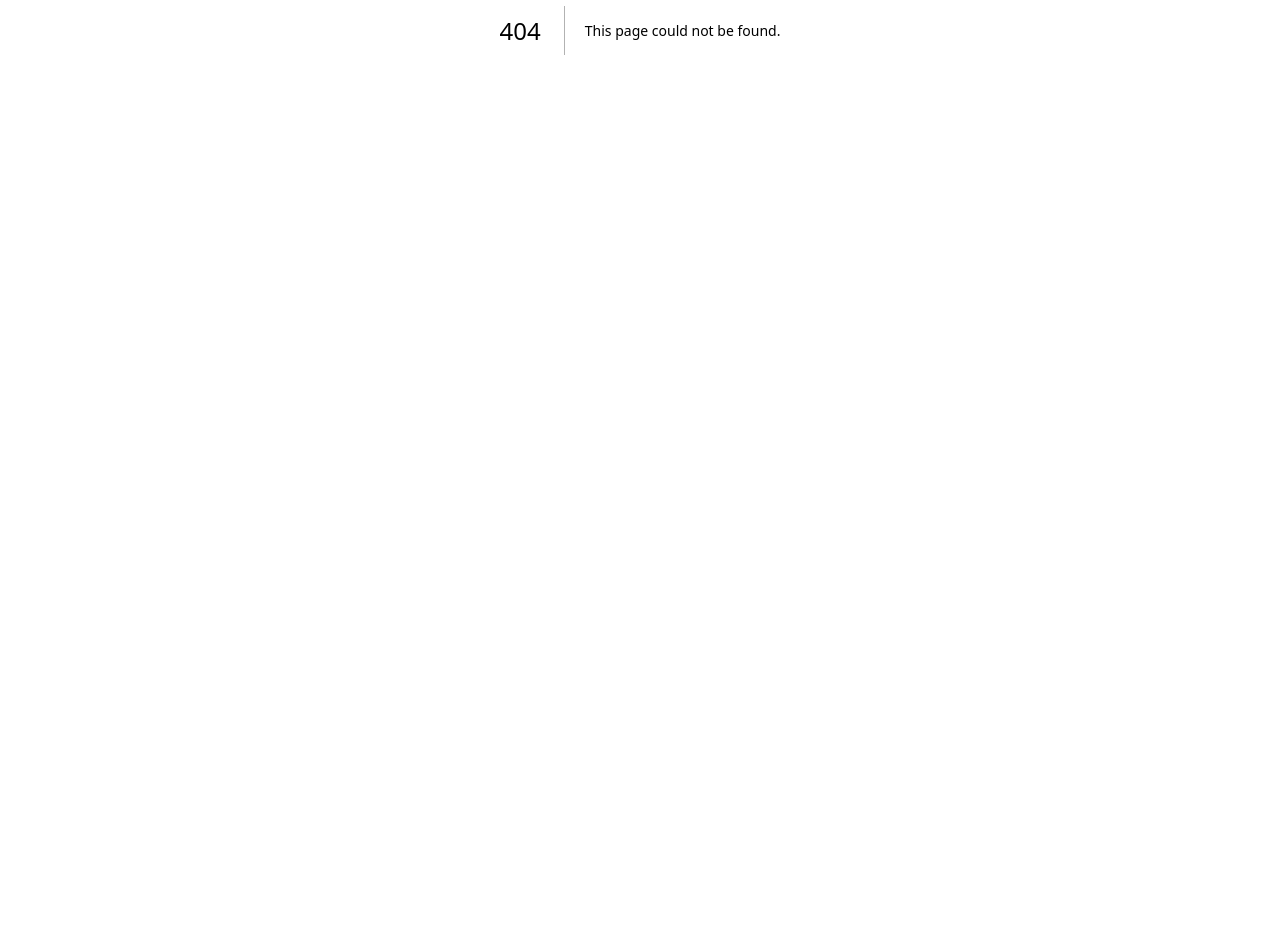
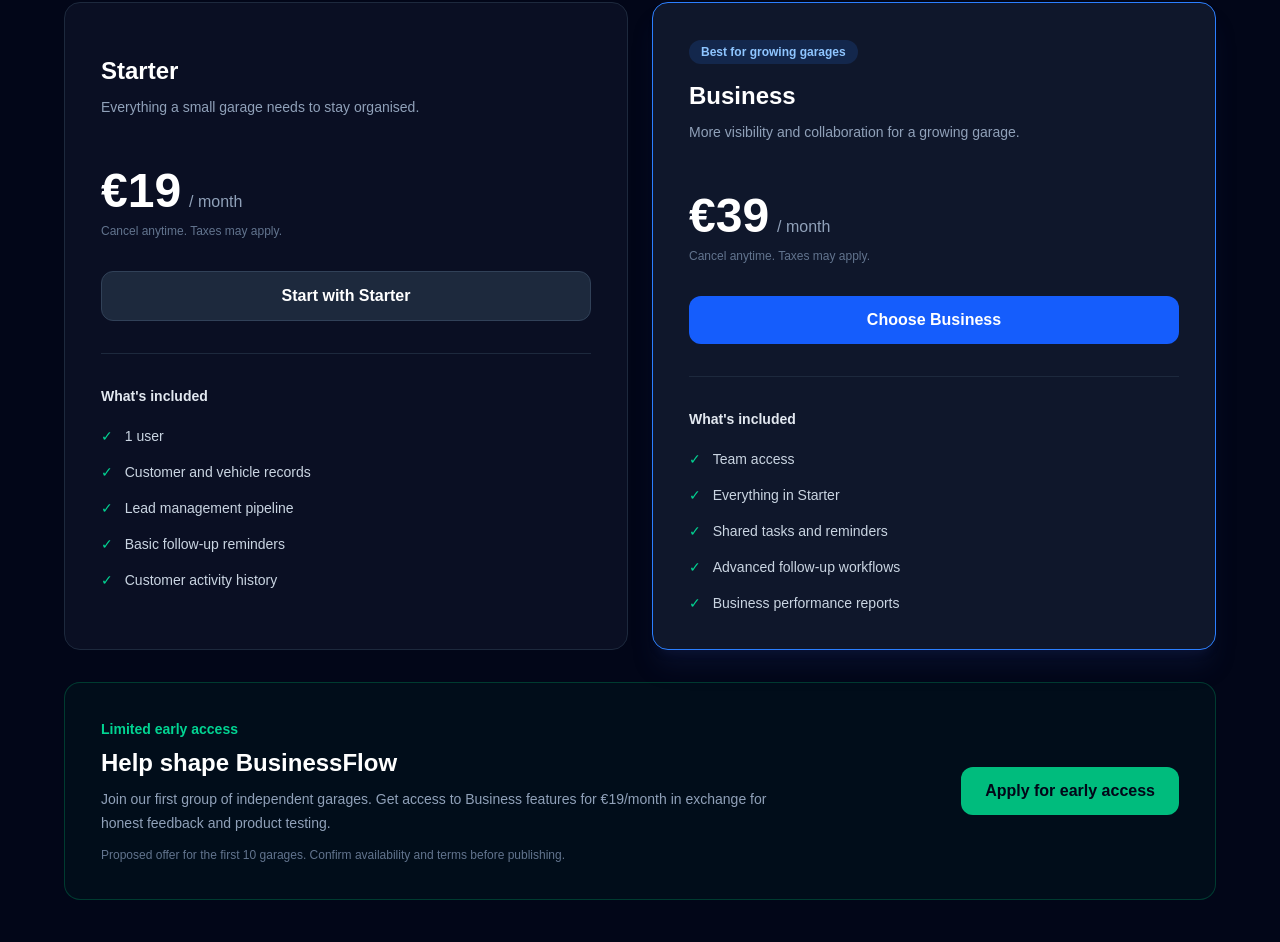
Before and after one commit to ionutpetru4046/business-flow, a Next.js app: page /pricing in a window 1280 px wide. Before the commit this address had no page. Shown: the part 370-1312 px from the top of the page. Before the commit the page ends 800 px from the top, so only its background shows below. Built offline with nearby package versions, Linux system fonts and the light colour scheme.

Commit message:
pricing page added

```diff
--- /dev/null
+++ b/app/pricing/page.tsx
@@ -0,0 +1,159 @@
+
+import Link from "next/link";
+
+const plans = [
+  {
+    name: "Starter",
+    price: 19,
+    description: "Everything a small garage needs to stay organised.",
+    features: [
+      "1 user",
+      "Customer and vehicle records",
+      "Lead management pipeline",
+      "Basic follow-up reminders",
+      "Customer activity history",
+    ],
+    cta: "Start with Starter",
+    plan: "starter",
+    featured: false,
+  },
+  {
+    name: "Business",
+    price: 39,
+    description: "More visibility and collaboration for a growing garage.",
+    features: [
+      "Team access",
+      "Everything in Starter",
+      "Shared tasks and reminders",
+      "Advanced follow-up workflows",
+      "Business performance reports",
+    ],
+    cta: "Choose Business",
+    plan: "business",
+    featured: true,
+  },
+];
+
+export default function PricingPage() {
+  return (
+    <main className="min-h-screen bg-slate-950 px-5 py-20 text-white sm:px-8">
+      <div className="mx-auto max-w-6xl">
+        <div className="mx-auto max-w-2xl text-center">
+          <p className="text-sm font-semibold uppercase tracking-[0.2em] text-blue-400">
+            BusinessFlow Garage CRM
+          </p>
+
+          <h1 className="mt-4 text-4xl font-bold tracking-tight sm:text-5xl">
+            Simple pricing. Better customer relationships.
+          </h1>
+
+          <p className="mt-5 text-lg text-slate-400">
+            Keep track of customers, manage follow-ups and bring more
+            customers back to your garage.
+          </p>
+
+          <p className="mt-4 text-sm text-slate-500">
+            No complicated setup. Choose the plan that fits your garage.
+          </p>
+        </div>
+
+        <div className="mt-12 grid gap-6 md:grid-cols-2">
+          {plans.map((plan) => (
+            <section
+              key={plan.plan}
+              className={`relative rounded-2xl border p-7 sm:p-9 ${
+                plan.featured
+                  ? "border-blue-500 bg-slate-900 shadow-xl shadow-blue-950/30"
+                  : "border-slate-800 bg-slate-900/60"
+              }`}
+            >
+              {plan.featured && (
+                <span className="inline-flex rounded-full bg-blue-500/15 px-3 py-1 text-xs font-semibold text-blue-300">
+                  Best for growing garages
+                </span>
+              )}
+
+              <h2 className="mt-4 text-2xl font-semibold">{plan.name}</h2>
+              <p className="mt-2 min-h-12 text-sm leading-6 text-slate-400">
+                {plan.description}
+              </p>
+
+              <div className="mt-6 flex items-baseline gap-2">
+                <span className="text-5xl font-bold">€{plan.price}</span>
+                <span className="text-slate-400">/ month</span>
+              </div>
+
+              <p className="mt-2 text-xs text-slate-500">
+                Cancel anytime. Taxes may apply.
+              </p>
+
+              <Link
+                href={`/signup?plan=${plan.plan}`}
+                className={`mt-8 flex w-full items-center justify-center rounded-xl px-5 py-3 font-semibold transition ${
+                  plan.featured
+                    ? "bg-blue-600 text-white hover:bg-blue-500"
+                    : "border border-slate-700 bg-slate-800 text-white hover:bg-slate-700"
+                }`}
+              >
+                {plan.cta}
+              </Link>
+
+              <div className="my-8 border-t border-slate-800" />
+
+              <p className="text-sm font-semibold text-slate-200">
+                What's included
+              </p>
+
+              <ul className="mt-5 space-y-4">
+                {plan.features.map((feature) => (
+                  <li
+                    key={feature}
+                    className="flex items-start gap-3 text-sm text-slate-300"
+                  >
+                    <span className="text-emerald-400" aria-hidden="true">
+                      ✓
+                    </span>
+                    <span>{feature}</span>
+                  </li>
+                ))}
+              </ul>
+            </section>
+          ))}
+        </div>
+
+        <section className="mt-8 rounded-2xl border border-emerald-900/70 bg-emerald-950/20 p-7 sm:p-9">
+          <div className="flex flex-col gap-5 sm:flex-row sm:items-center sm:justify-between">
+            <div>
+              <p className="text-sm font-semibold text-emerald-400">
+                Limited early access
+              </p>
+              <h2 className="mt-2 text-2xl font-bold">
+                Help shape BusinessFlow
+              </h2>
+              <p className="mt-2 max-w-2xl text-sm leading-6 text-slate-400">
+                Join our first group of independent garages. Get access
+                to Business features for €19/month in exchange for
+                honest feedback and product testing.
+              </p>
+              <p className="mt-3 text-xs text-slate-500">
+                Proposed offer for the first 10 garages. Confirm availability
+                and terms before publishing.
+              </p>
+            </div>
+
+            <Link
+              href="/signup?plan=early-access"
+              className="inline-flex shrink-0 items-center justify-center rounded-xl bg-emerald-500 px-6 py-3 font-semibold text-slate-950 transition hover:bg-emerald-400"
+            >
+              Apply for early access
+            </Link>
+          </div>
+        </section>
+
+        <p className="mt-10 text-center text-sm text-slate-500">
+          Questions? Contact our team to discuss the right plan for your garage.
+        </p>
+      </div>
+    </main>
+  );
+}
--- a/components/Footer.tsx
+++ b/components/Footer.tsx
@@ -7,6 +7,7 @@
   { href: "/dashboard", label: "Dashboard" },
   { href: "/login", label: "Login" },
   { href: "/register", label: "Register" },
+  { href: "/pricing", label: "Pricing" },
 ];
 
 const quickLinks = [
--- a/components/Navbar.tsx
+++ b/components/Navbar.tsx
@@ -26,6 +26,7 @@
     { href: "/dashboard", label: "Dashboard" },
     { href: "/login", label: "Login" },
     { href: "/register", label: "Register" },
+    { href: "/pricing", label: "Pricing" },
   ];
 
   return (
```
